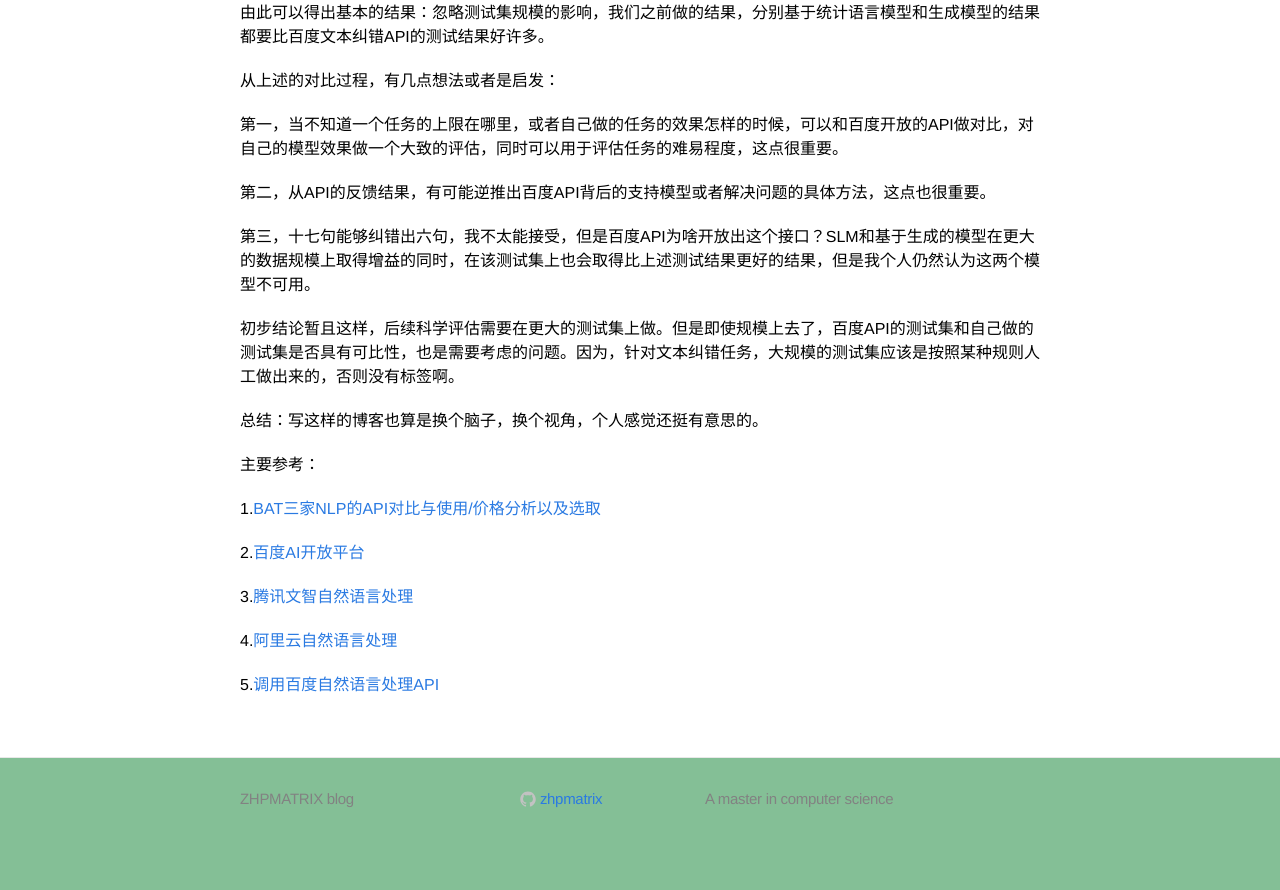
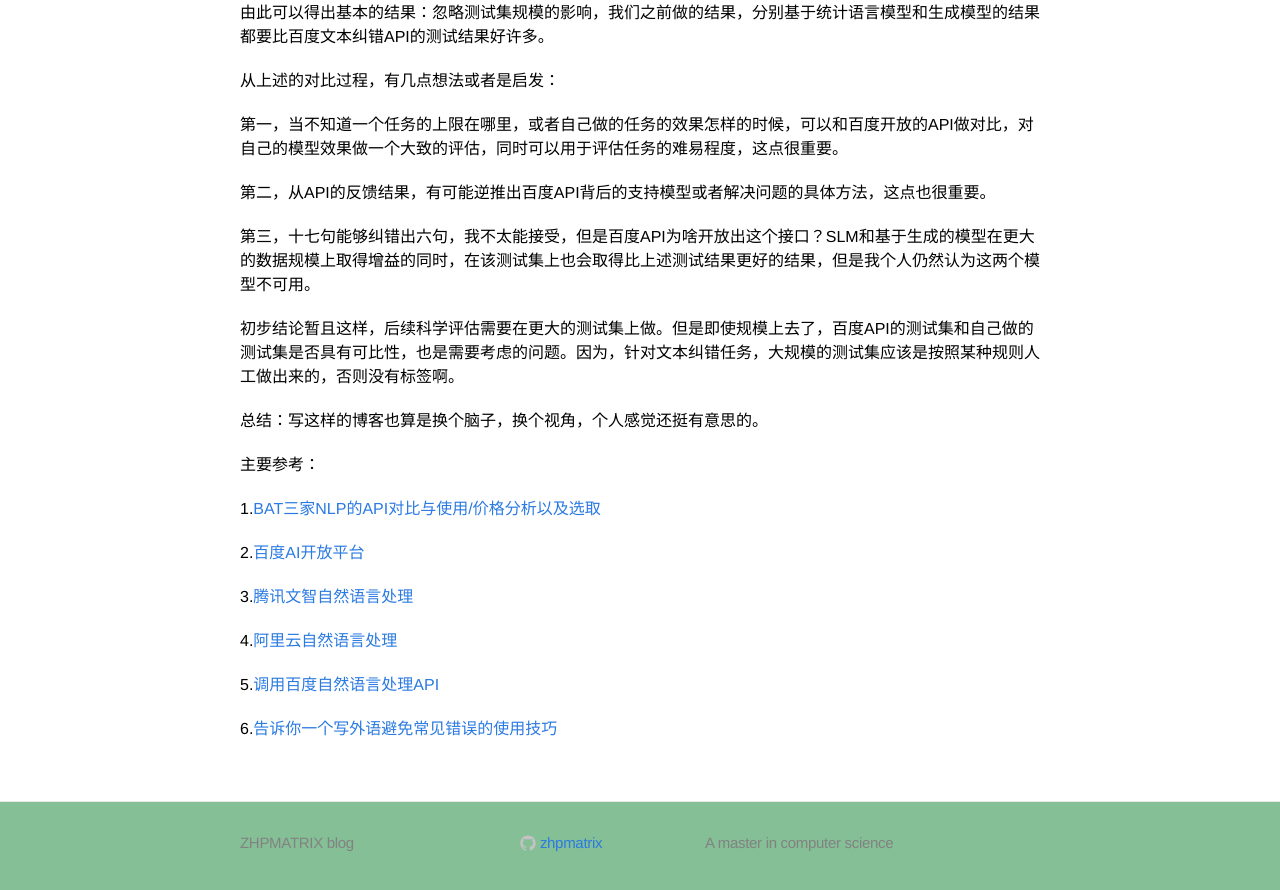
Before and after one commit to zhpmatrix/zhpmatrix.github.io, a Jekyll site: the page built from _posts/2019-02-01-rethinking-spellchecker.md, in a window 1280 px wide and 900 px high, scrolled down 2022 px. Shown: the top 890 px of the window. Built offline with Jekyll 4.4.1, drawn with Linux system fonts in a browser that asks for light colours; comment, search, counter and statistics services are not loaded; before the commit the page ends 2878 px from its top, so only the background shows below that.

Commit message:
add ref to spellchecker

```diff
--- a/_posts/2019-02-01-rethinking-spellchecker.md
+++ b/_posts/2019-02-01-rethinking-spellchecker.md
@@ -111,3 +111,5 @@ for text in text_list:
 4.[阿里云自然语言处理](https://help.aliyun.com/product/60058.html)
 
 5.[调用百度自然语言处理API](https://blog.csdn.net/yang_daxia/article/details/86028619)
+
+6.[告诉你一个写外语避免常见错误的使用技巧](https://liweinlp.com/?p=5000)
```
